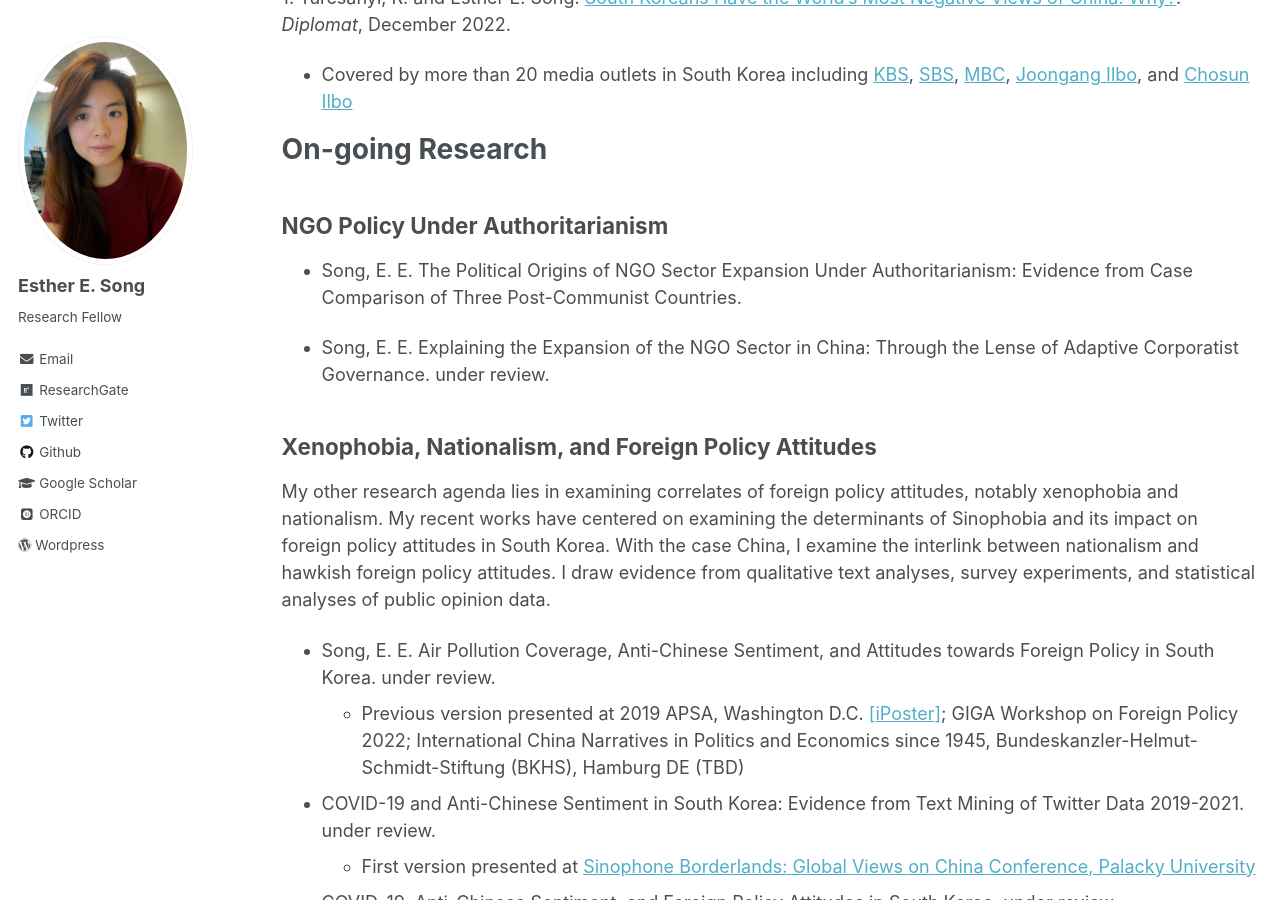
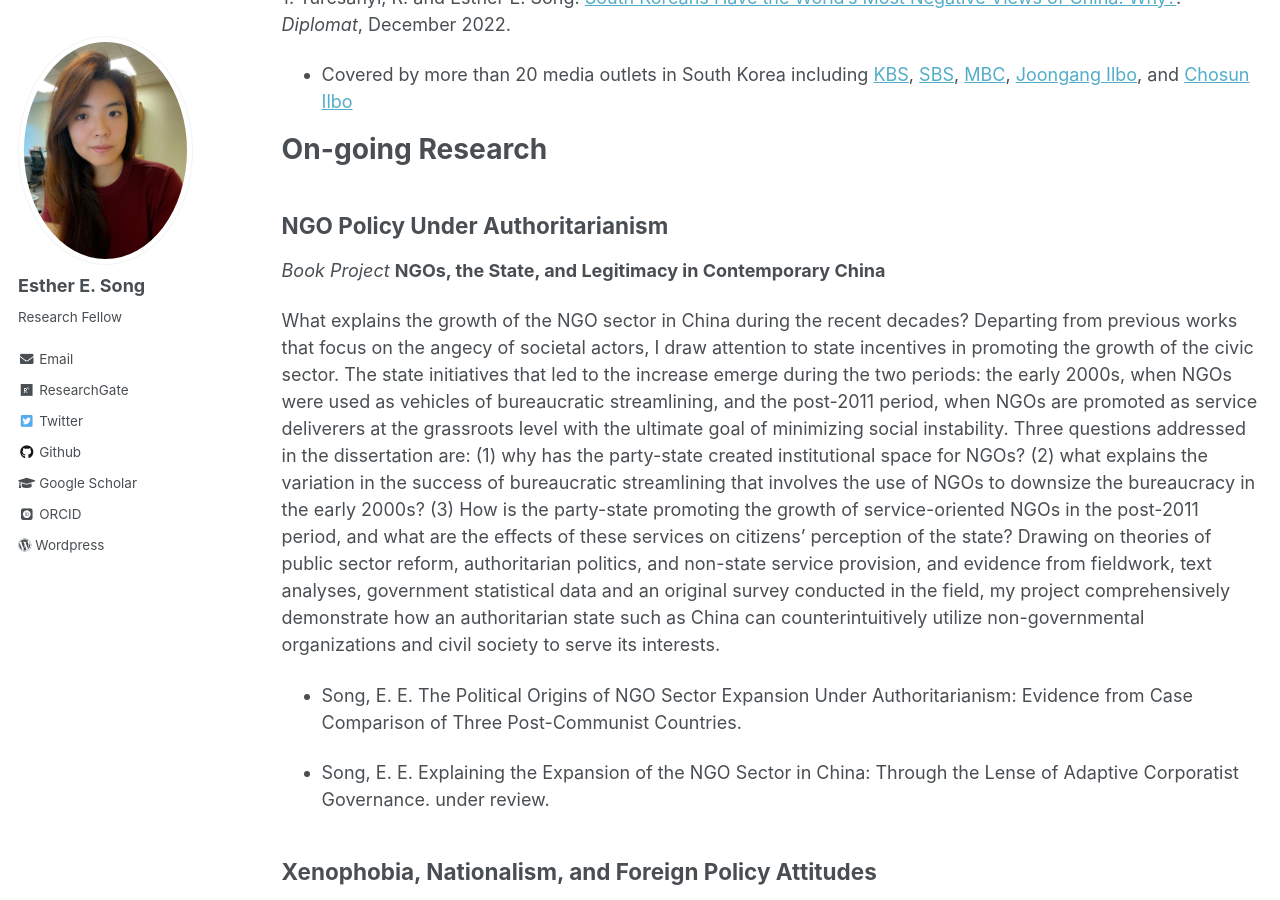
Before and after one commit to ehsong/ehsong.github.io, a Jekyll site: the page built from _pages/research.md, in a window 1280 px wide and 900 px high, scrolled down 669 px. Built offline with Jekyll 4.4.1, drawn with Linux system fonts in a browser that asks for light colours; some web fonts are replaced.

Commit message:
Update research.md

```diff
--- a/_pages/research.md
+++ b/_pages/research.md
@@ -23,6 +23,11 @@
 
 # On-going Research
 ## NGO Policy Under Authoritarianism
+
+*Book Project*
+**NGOs, the State, and Legitimacy in Contemporary China**
+
+What explains the growth of the NGO sector in China during the recent decades? Departing from previous works that focus on the angecy of societal actors, I draw attention to state incentives in promoting the growth of the civic sector. The state initiatives that led to the increase emerge during the two periods: the early 2000s, when NGOs were used as vehicles of bureaucratic streamlining, and the post-2011 period, when NGOs are promoted as service deliverers at the grassroots level with the ultimate goal of minimizing social instability. Three questions addressed in the dissertation are: (1) why has the party-state created institutional space for NGOs? (2) what explains the variation in the success of bureaucratic streamlining that involves the use of NGOs to downsize the bureaucracy in the early 2000s? (3) How is the party-state promoting the growth of service-oriented NGOs in the post-2011 period, and what are the effects of these services on citizens’ perception of the state? Drawing on theories of public sector reform, authoritarian politics, and non-state service provision, and evidence from fieldwork, text analyses, government statistical data and an original survey conducted in the field, my project comprehensively demonstrate how an authoritarian state such as China can counterintuitively utilize non-governmental organizations and civil society to serve its interests.
 
 * Song, E. E. The Political Origins of NGO Sector Expansion Under Authoritarianism: Evidence from Case Comparison of Three Post-Communist Countries.
 
```
